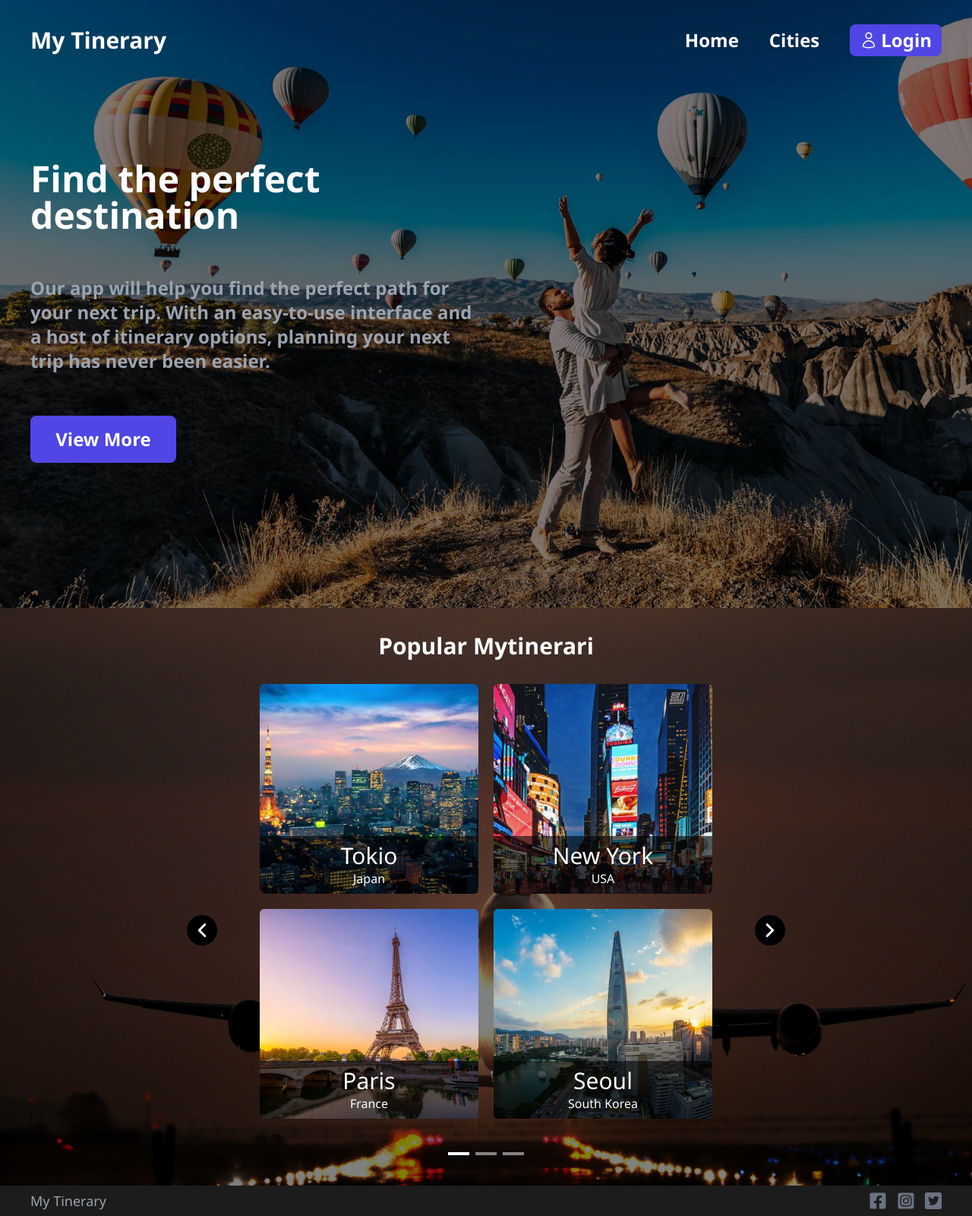
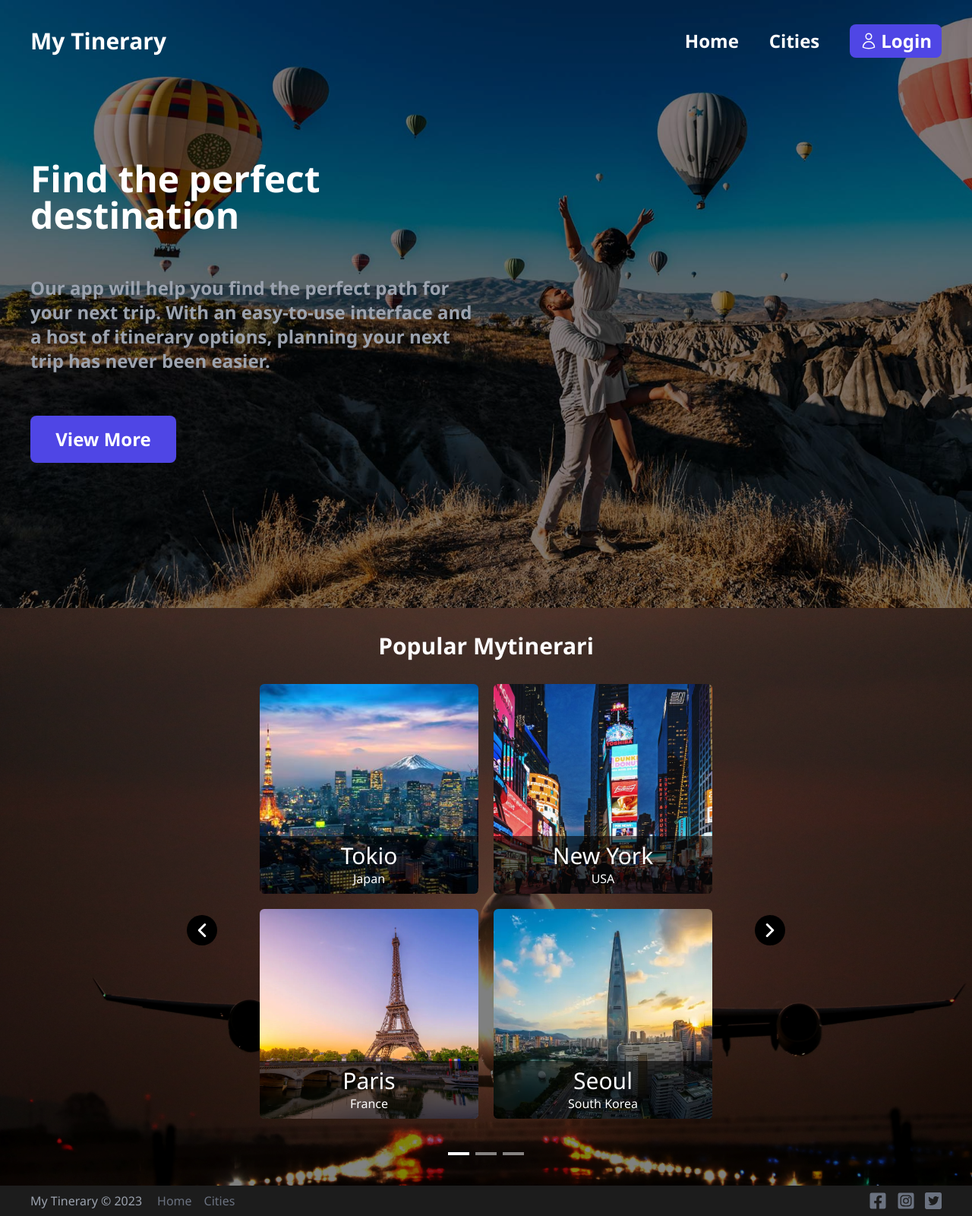
Before and after one commit to ElsioAyala/mytinerary-elsioAyala, a React (Vite) app: page / in a window 1280 px wide. Shown: the whole page at 76% size. Built offline with nearby package versions, Linux system fonts and the light colour scheme.

Commit message:
add nav footer

```diff
--- a/src/components/Carousel.jsx
+++ b/src/components/Carousel.jsx
@@ -11,7 +11,7 @@ const data = [
     { city: "Buenos Aires", country: "Argentina", image: "/buenos-aires.jpeg" },
     { city: "Amsterdam", country: "Netherlands", image: "/amsterdam.jpeg" },
     { city: "London", country: "United Kingdom", image: "/londres.png" },
-    { city: "dubai", country: "United Arab Emirates", image: "/dubai.jpeg" },
+    { city: "Dubai", country: "United Arab Emirates", image: "/dubai.jpeg" },
     { city: "Rome", country: "Itali", image: "/roma.jpeg" },
     { city: "Rio de Janeiro", country: "Brasil", image: "/rio.jpeg" }
 ]
--- a/src/components/Footer.jsx
+++ b/src/components/Footer.jsx
@@ -1,9 +1,14 @@
-
+import { Link as Anchor } from "react-router-dom"
 function Footer() {
   return (
     <footer className="text-white bg-[#1c1c1c] h-10 xl:text-2xl absolute bottom-0 w-full z-30 px-3 sm:px-5 lg:px-10 2xl:px-0">
       <div className="max-w-7xl mx-auto flex justify-between items-center h-full">
-        <p className="text-lg font-normal text-gray-400">My Tinerary</p>
+        <p className="text-base  font-normal text-gray-400">My Tinerary © 2023</p>
+
+        <nav className="[&>a]:text-gray-500 [&>a]:font-normal hidden sm:inline-block flex-grow ml-3 xl:text-base">
+          <Anchor to={'/'} className="px-2 py-2 ">Home</Anchor>
+          <Anchor to={'cities'} className="px-2 py-2  ">Cities</Anchor>
+        </nav>
         <div className="w-24 flex justify-between">
           <a href="#"><svg xmlns="http://www.w3.org/2000/svg" className="fill-gray-500 w-6 h-6 hover:fill-indigo-600" viewBox="0 0 448 512"><path d="M400 32H48A48 48 0 0 0 0 80v352a48 48 0 0 0 48 48h137.25V327.69h-63V256h63v-54.64c0-62.15 37-96.48 93.67-96.48 27.14 0 55.52 4.84 55.52 4.84v61h-31.27c-30.81 0-40.42 19.12-40.42 38.73V256h68.78l-11 71.69h-57.78V480H400a48 48 0 0 0 48-48V80a48 48 0 0 0-48-48z" /></svg></a>
           <a href="#"><svg viewBox="0 0 448 512" className="fill-gray-500 h-6 w-6 hover:fill-indigo-600" xmlns="http://www.w3.org/2000/svg"><path d="M224,202.66A53.34,53.34,0,1,0,277.36,256,53.38,53.38,0,0,0,224,202.66Zm124.71-41a54,54,0,0,0-30.41-30.41c-21-8.29-71-6.43-94.3-6.43s-73.25-1.93-94.31,6.43a54,54,0,0,0-30.41,30.41c-8.28,21-6.43,71.05-6.43,94.33S91,329.26,99.32,350.33a54,54,0,0,0,30.41,30.41c21,8.29,71,6.43,94.31,6.43s73.24,1.93,94.3-6.43a54,54,0,0,0,30.41-30.41c8.35-21,6.43-71.05,6.43-94.33S357.1,182.74,348.75,161.67ZM224,338a82,82,0,1,1,82-82A81.9,81.9,0,0,1,224,338Zm85.38-148.3a19.14,19.14,0,1,1,19.13-19.14A19.1,19.1,0,0,1,309.42,189.74ZM400,32H48A48,48,0,0,0,0,80V432a48,48,0,0,0,48,48H400a48,48,0,0,0,48-48V80A48,48,0,0,0,400,32ZM382.88,322c-1.29,25.63-7.14,48.34-25.85,67s-41.4,24.63-67,25.85c-26.41,1.49-105.59,1.49-132,0-25.63-1.29-48.26-7.15-67-25.85s-24.63-41.42-25.85-67c-1.49-26.42-1.49-105.61,0-132,1.29-25.63,7.07-48.34,25.85-67s41.47-24.56,67-25.78c26.41-1.49,105.59-1.49,132,0,25.63,1.29,48.33,7.15,67,25.85s24.63,41.42,25.85,67.05C384.37,216.44,384.37,295.56,382.88,322Z" /></svg></a>
--- a/src/components/Header.jsx
+++ b/src/components/Header.jsx
@@ -1,6 +1,6 @@
 import { useState } from "react"
 import Button from "./Button"
-import Nav from "./Nav"
+import NavMain from "./NavMain"
 import UserMenu from "./UserMenu"
 
 function Header() {
@@ -24,7 +24,7 @@ function Header() {
                     </button>
                 </div>
                 <div className="mainNavBar order-2 lg:order-1 lg:flex lg:flex-grow lg:justify-end">
-                    <Nav traslate={menu ? "translate-x-0" : "-translate-x-full lg:translate-x-0"} />
+                    <NavMain traslate={menu ? "translate-x-0" : "-translate-x-full lg:translate-x-0"} />
                 </div>
                 <div className="lg:ml-5 order-4 lg:order-1 flex flex-grow basis-0 lg:basis-auto justify-end lg:flex-grow-0 [$>button]:px-10">
                     {loged ? <UserMenu addLogout={addLogout} /> :
@@ -33,7 +33,7 @@ function Header() {
                             text="Login"
                             customStyle="text-sm lg:text-2xl lg:font-bold"
                             icon={<svg xmlns="http://www.w3.org/2000/svg" fill="none" viewBox="0 0 24 24" strokeWidth="1.5" stroke="currentColor" className="w-4 h-4 lg:w-6 lg:h-6"><path strokeLinecap="round" strokeLinejoin="round" d="M15.75 6a3.75 3.75 0 11-7.5 0 3.75 3.75 0 017.5 0zM4.501 20.118a7.5 7.5 0 0114.998 0A17.933 17.933 0 0112 21.75c-2.676 0-5.216-.584-7.499-1.632z" /></svg>}
-                            padding="px-2 py-1 lg:px-3"
+                            padding="px-2 py-[5px] lg:px-3"
                         />
                     </span>}
                 </div>
--- a/src/components/Nav.jsx
+++ /dev/null
@@ -1,12 +0,0 @@
-import { Link as Anchor } from "react-router-dom"
-
-export default function Nav({traslate}) {
-  return (
-    <nav className={`${traslate} bg-white/5 backdrop-blur-xl  transition-transform ease-out duration-500 absolute top-14 left-0 h-[calc(100vh-55px)] w-9/12 flex flex-col  hover:[&>a]:bg-indigo-900/50
-    lg:bg-transparent lg:static lg:h-auto lg:backdrop-blur-none lg:w-auto lg:inline-block lg:text-2xl
-    `}>
-        <Anchor to={'/'} className="px-5 py-2">Home</Anchor>
-        <Anchor to={'cities'} className="px-5 p-2">Cities</Anchor>
-    </nav>
-  )
-}
--- /dev/null
+++ b/src/components/NavMain.jsx
@@ -0,0 +1,12 @@
+import { Link as Anchor } from "react-router-dom"
+
+export default function NavMain({traslate}) {
+  return (
+    <nav className={`${traslate} bg-black backdrop-blur-xl  transition-transform ease-out duration-500 absolute top-14 left-0 h-[calc(100vh-55px)] w-9/12 flex flex-col  hover:[&>a]:bg-indigo-900/50
+    lg:bg-transparent lg:static lg:h-auto lg:backdrop-blur-none lg:w-auto lg:inline-block lg:text-2xl
+    `}>
+        <Anchor to={'/'} className="px-5 py-5 border-b border-gray-900 lg:py-2 lg:border-b-0">Home</Anchor>
+        <Anchor to={'cities'} className="px-5 py-5 border-b border-gray-900 lg:py-2 lg:border-b-0">Cities</Anchor>
+    </nav>
+  )
+}
```
Also changed, not shown: public/assets/icons/twitter-logo-on-black-background_icon-icons.com_72503.svg (deleted), public/assets/icons/twitter.svg (deleted).
